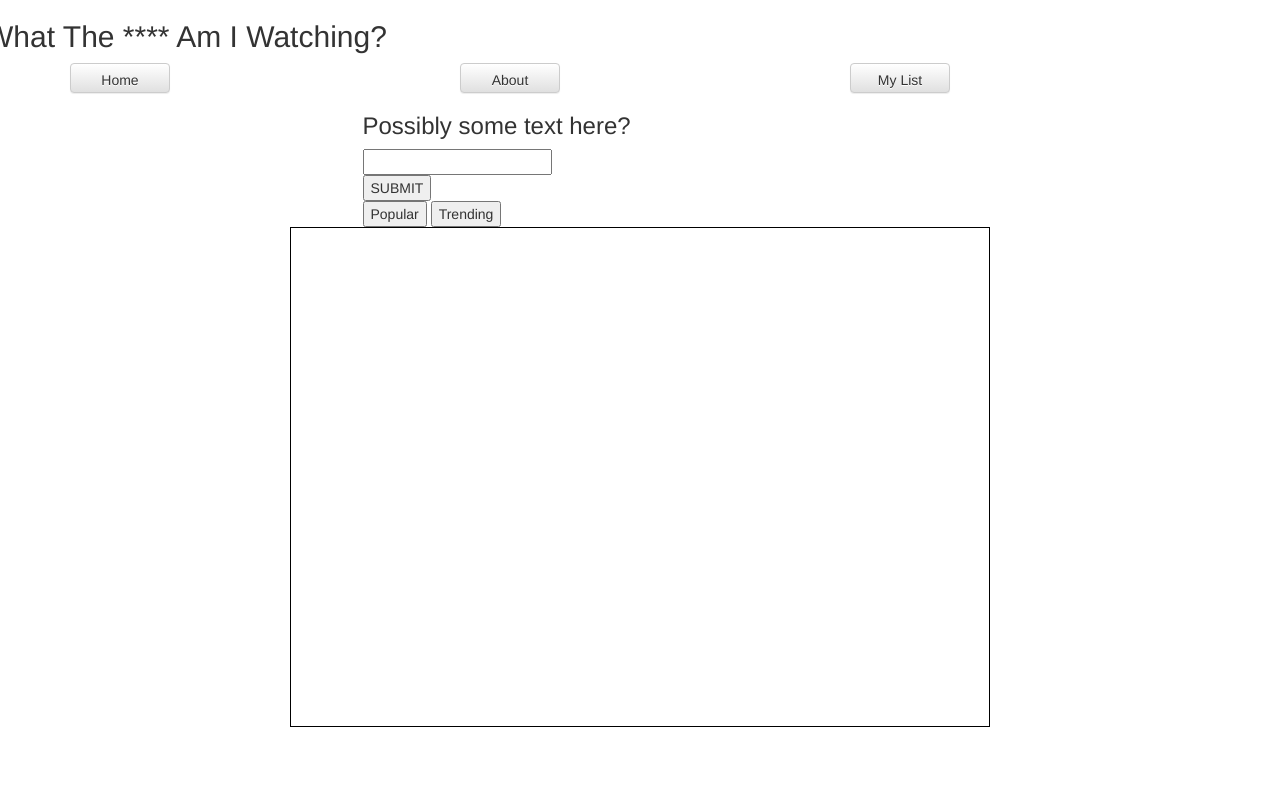
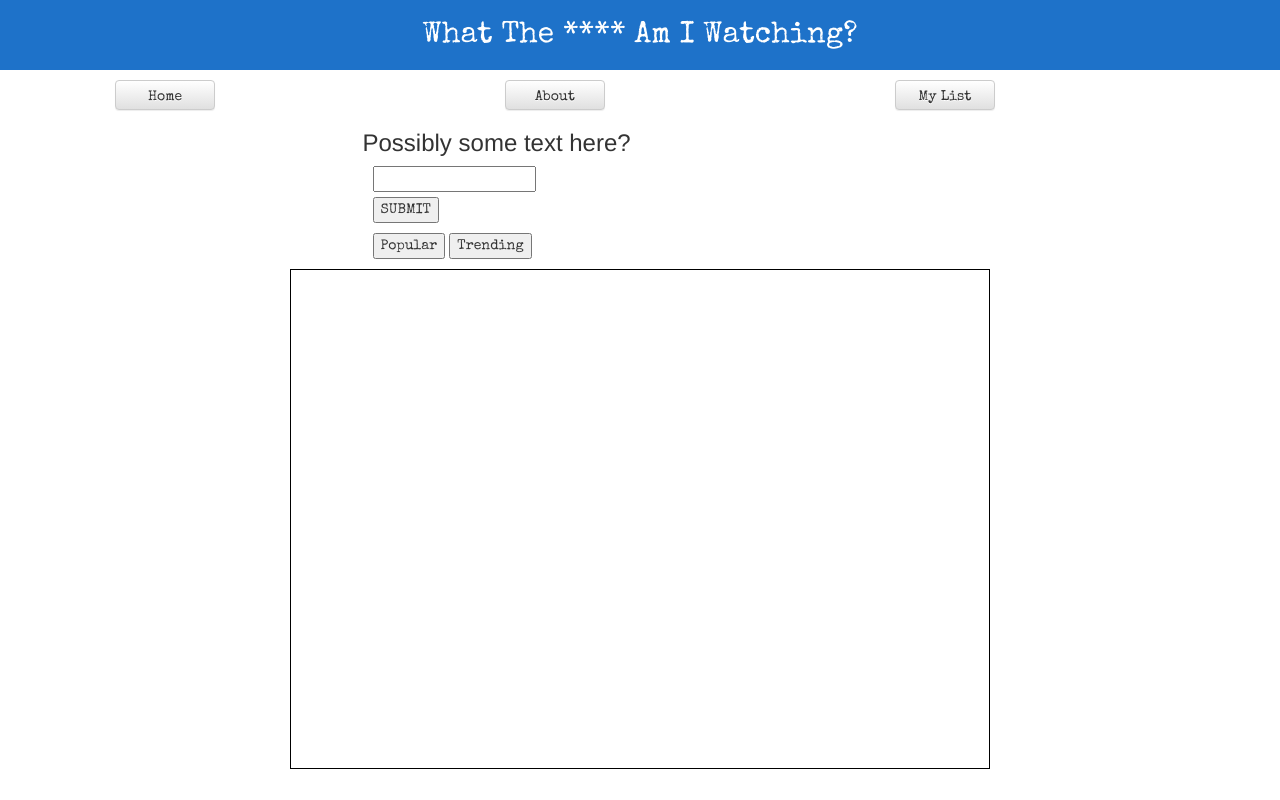
Before and after one commit to jbradstreet/q1-project, a plain HTML site: page index.html in a window 1280 px wide. Drawn offline with nearby package versions, Linux system fonts and the light colour scheme.

Commit message:
Adjust selectors to match modified html elements

```diff
--- a/main.css
+++ b/main.css
@@ -1,13 +1,14 @@
-header {
-  background-color: grey;
-  text-align: right;
-  padding-right: 30px;
-  height: 50px;
+nav {
+  background-color: #1E72C9;
+  text-align: center;
+  padding: auto;
+  height: 70px;
   position: relative;
 }
 
-header h2 {
-  font-family: 'Noto Sans', sans-serif;
+nav h2 {
+  font-family: 'Special Elite', cursive;
+  color: white;
 }
 
 navbar {
@@ -18,6 +19,11 @@ navbar {
 
 }
 
+#topButtons {
+  margin-top: 10px;
+  margin-right: 10px;
+}
+
 a {
   display: inline-block;
   height: 30px;
@@ -25,7 +31,20 @@ a {
   border: 1px solid black;
   padding-top: 10px;
   text-decoration: none;
+  font-family: 'Special Elite', cursive;
   /*padding: 20px;*/
+}
+ h3 {
+   font-family: 'Special Elite', cursive;
+ }
+
+form {
+  margin: 10px;
+  font-family: 'Special Elite', cursive;
+}
+
+#searchIt {
+  margin-bottom: 5px;
 }
 
 #displayIt {
```
